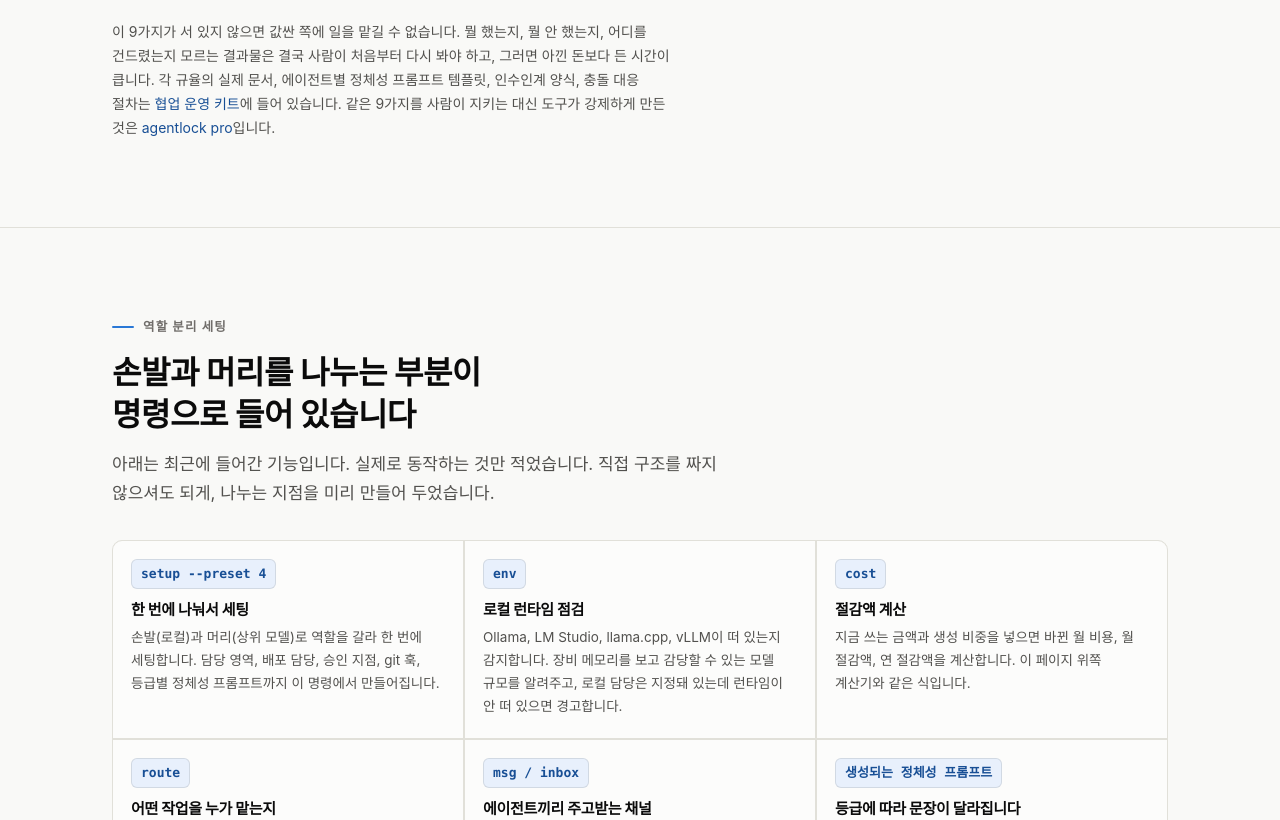
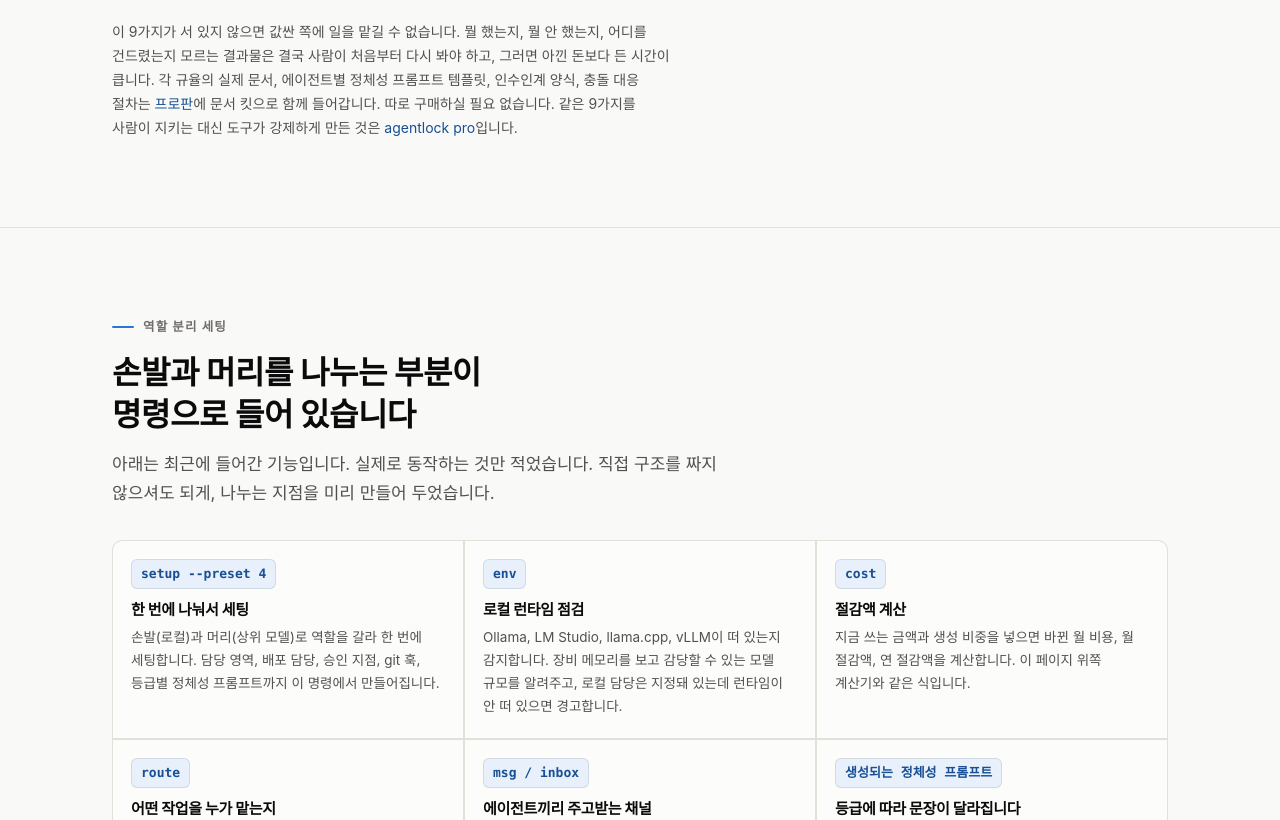
Before and after one commit to gachi-dev/agentlock, a plain HTML site: page docs/index.html in a window 1280 px wide. Shown: the part 6443-7263 px from the top of the page. Drawn offline with Linux system fonts and the light colour scheme.

Commit message:
판매 페이지: 문서 킷을 별도 상품이 아닌 프로판 포함으로 정정
본문에서 협업 운영 키트를 별도 구매 상품처럼 안내하고 있었으나, 현재 판매 구조에서는 프로판에 포함됩니다.

```diff
--- a/docs/index.html
+++ b/docs/index.html
@@ -897,7 +897,7 @@ footer .copy{margin-top:24px;padding-top:18px;border-top:1px solid var(--rule);f
 
     <p class="rules-foot">
       이 9가지가 서 있지 않으면 값싼 쪽에 일을 맡길 수 없습니다. 뭘 했는지, 뭘 안 했는지, 어디를 건드렸는지 모르는 결과물은 결국 사람이 처음부터 다시 봐야 하고, 그러면 아낀 돈보다 든 시간이 큽니다.
-      각 규율의 실제 문서, 에이전트별 정체성 프롬프트 템플릿, 인수인계 양식, 충돌 대응 절차는 <a href="#pricing">협업 운영 키트</a>에 들어 있습니다.
+      각 규율의 실제 문서, 에이전트별 정체성 프롬프트 템플릿, 인수인계 양식, 충돌 대응 절차는 <a href="#pricing">프로판</a>에 문서 킷으로 함께 들어갑니다. 따로 구매하실 필요 없습니다.
       같은 9가지를 사람이 지키는 대신 도구가 강제하게 만든 것은 <a href="#pricing">agentlock pro</a>입니다.
     </p>
   </div>
```
